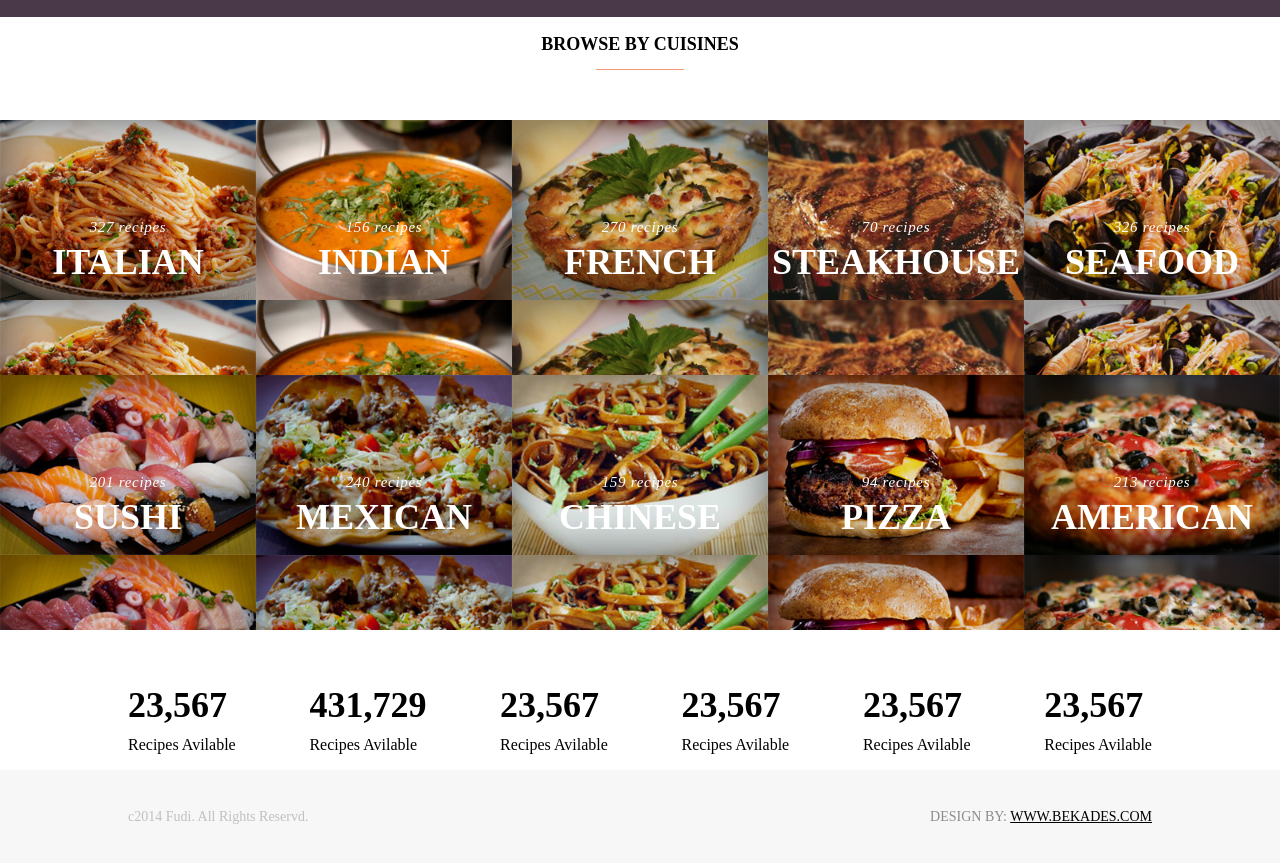
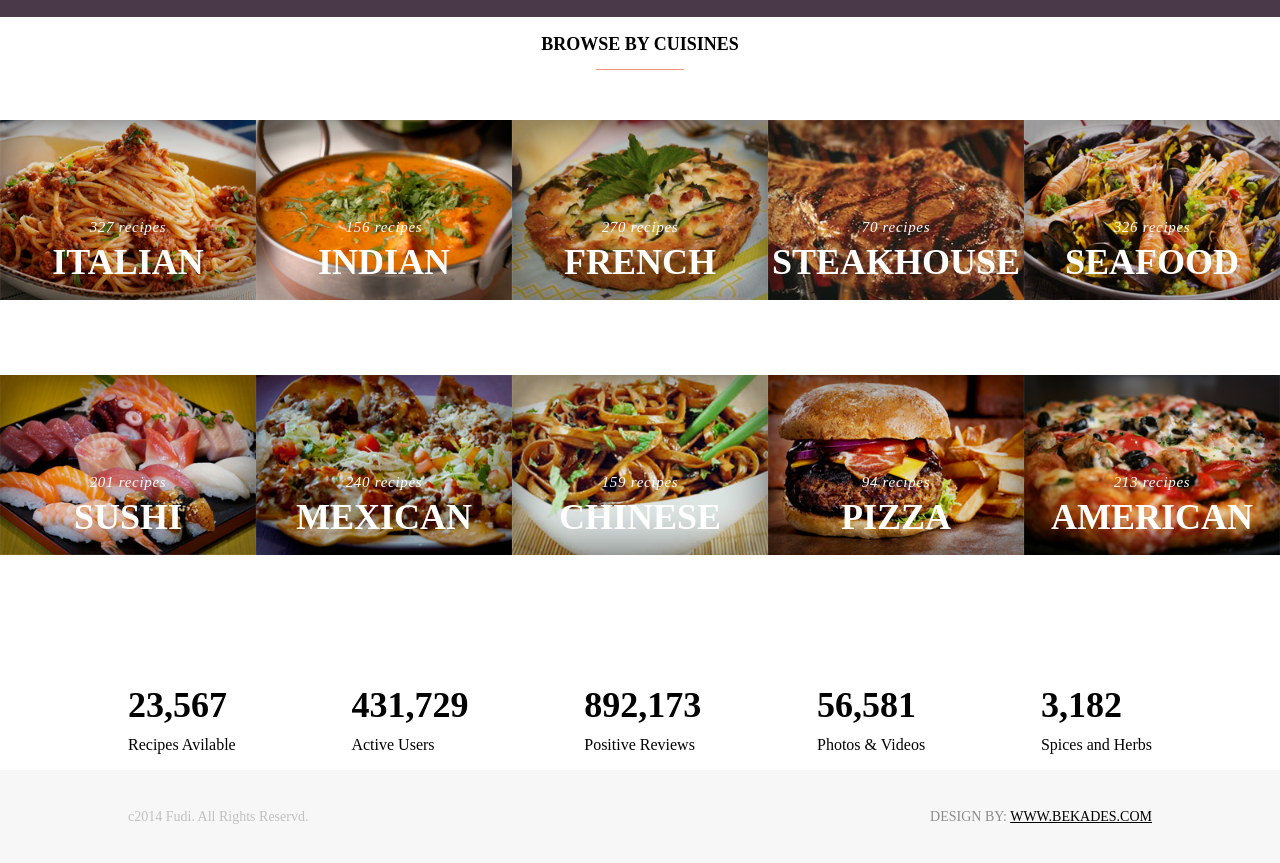
Before and after one commit to DenisShilyaev/LANDING_PAGE1, a plain HTML site: page index.html in a window 1280 px wide. Shown: the part 2580-3443 px from the top of the page. Drawn offline with nearby package versions, Linux system fonts and the light colour scheme; a script that the page names is missing.

Commit message:
Filling data

```diff
--- a/index.html
+++ b/index.html
@@ -190,23 +190,19 @@
             </li>
             <li class="recipes-counter__item">
                 <h3 class="recipes-counter__title">431,729</h3>
-                <p class="recipes-counter__description">Recipes Avilable</p>
+                <p class="recipes-counter__description">Active Users</p>
             </li>
             <li class="recipes-counter__item">
-                <h3 class="recipes-counter__title">23,567</h3>
-                <p class="recipes-counter__description">Recipes Avilable</p>
+                <h3 class="recipes-counter__title">892,173</h3>
+                <p class="recipes-counter__description">Positive Reviews</p>
             </li>
             <li class="recipes-counter__item">
-                <h3 class="recipes-counter__title">23,567</h3>
-                <p class="recipes-counter__description">Recipes Avilable</p>
+                <h3 class="recipes-counter__title">56,581</h3>
+                <p class="recipes-counter__description">Photos & Videos</p>
             </li>
             <li class="recipes-counter__item">
-                <h3 class="recipes-counter__title">23,567</h3>
-                <p class="recipes-counter__description">Recipes Avilable</p>
-            </li>
-            <li class="recipes-counter__item">
-                <h3 class="recipes-counter__title">23,567</h3>
-                <p class="recipes-counter__description">Recipes Avilable</p>
+                <h3 class="recipes-counter__title">3,182</h3>
+                <p class="recipes-counter__description">Spices and Herbs</p>
             </li>
         </ui>
 
--- a/style.css
+++ b/style.css
@@ -339,6 +339,7 @@ a:hover {
 	height: 255px;
 	color: #fff;
 	position: relative;
+	background-repeat: no-repeat;
 }
 
 #meals__item__1 {
```
